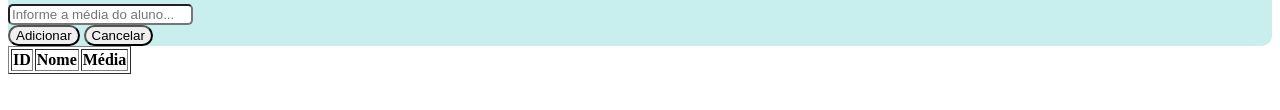
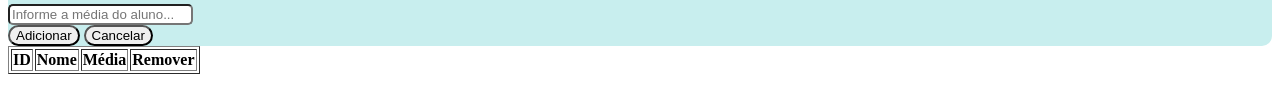
Before and after one commit to LuckTat2/Faculdade_Prog_Cliente, a plain HTML site: page Aula10/index.html in a window 1280 px wide. Shown: the part 198-308 px from the top of the page. Drawn offline with Linux system fonts and the light colour scheme.

Commit message:
Alterei os arquivos

```diff
--- a/Aula10/index.html
+++ b/Aula10/index.html
@@ -37,7 +37,7 @@
                     <th>ID</th>
                     <th>Nome</th>
                     <th>Média</th>
-                    <!--<th>Remover</th>-->
+                    <th>Remover</th>
                 </thead>
 
                 <tbody> <!--Conteúdo apresentado na Tabela-->
```
Also changed, not shown: Aula10/script.js (+20 -0 lines).
